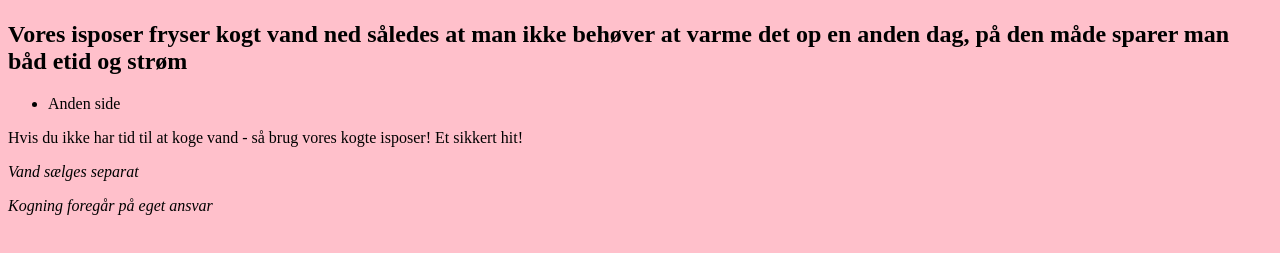
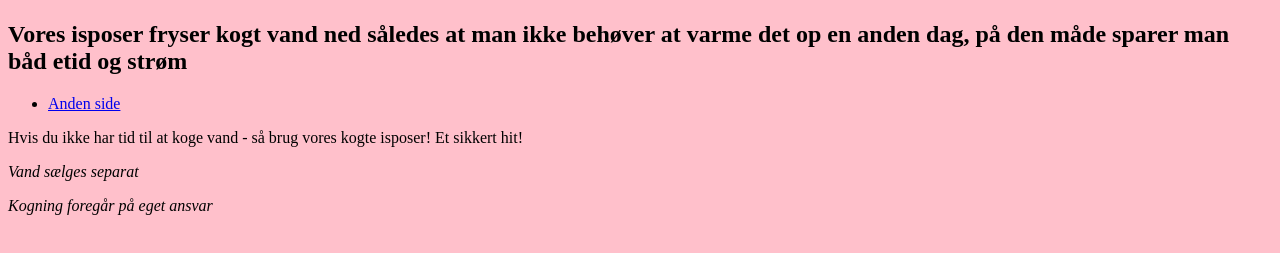
Before and after one commit to idathoet/Projekt4, a plain HTML site: page Indexside.html in a window 1280 px wide. Shown: the part 59-312 px from the top of the page. Drawn offline with Linux system fonts and the light colour scheme.

Commit message:
virker link

```diff
--- a/Indexside.html
+++ b/Indexside.html
@@ -9,11 +9,9 @@
   <body>
     <h1>Kogte Isterninger</h1>
     <h2>Vores isposer fryser kogt vand ned således at man ikke behøver at varme det op en anden dag, på den måde sparer man båd etid og strøm</h2>
-
-
     <nav>
       <ul>
-        <li><a href="about-ice.html"></a>Anden side</li>
+        <li><a href="about-ice.html">Anden side</a></li>
       </ul>
     </nav>
 
```
